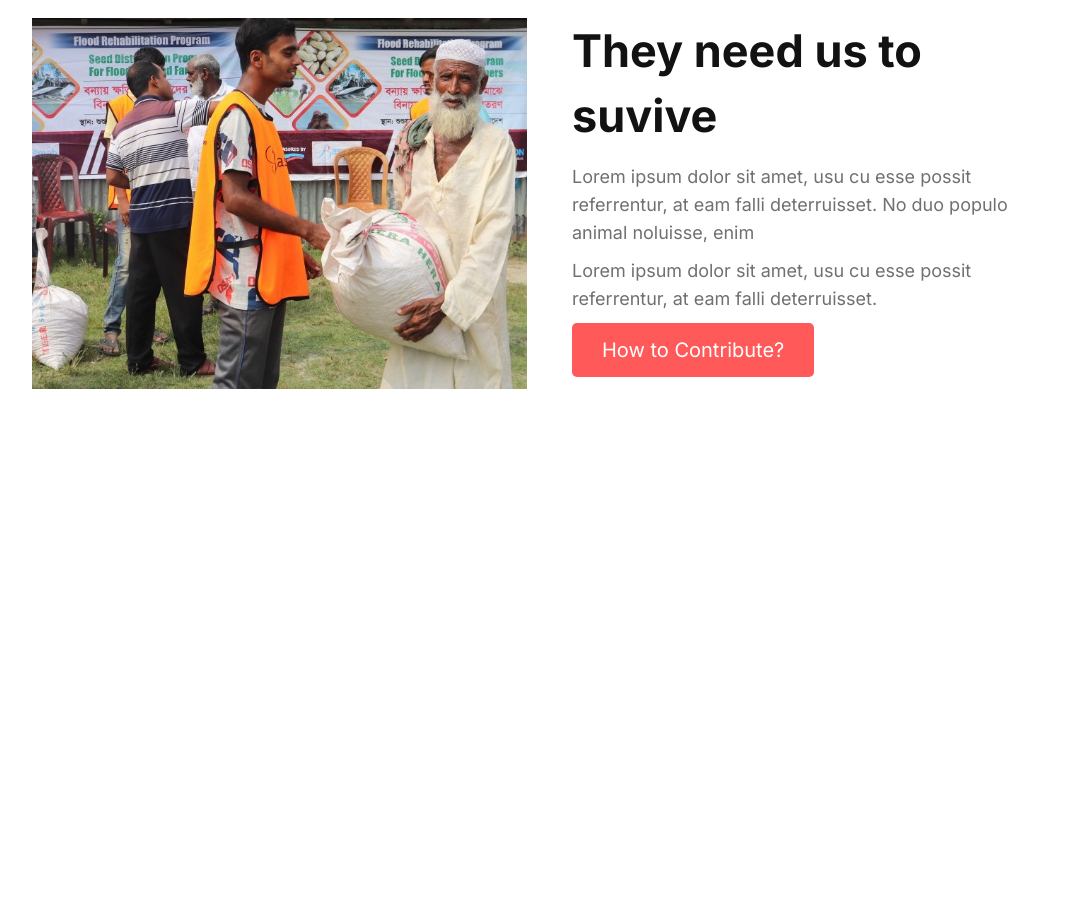
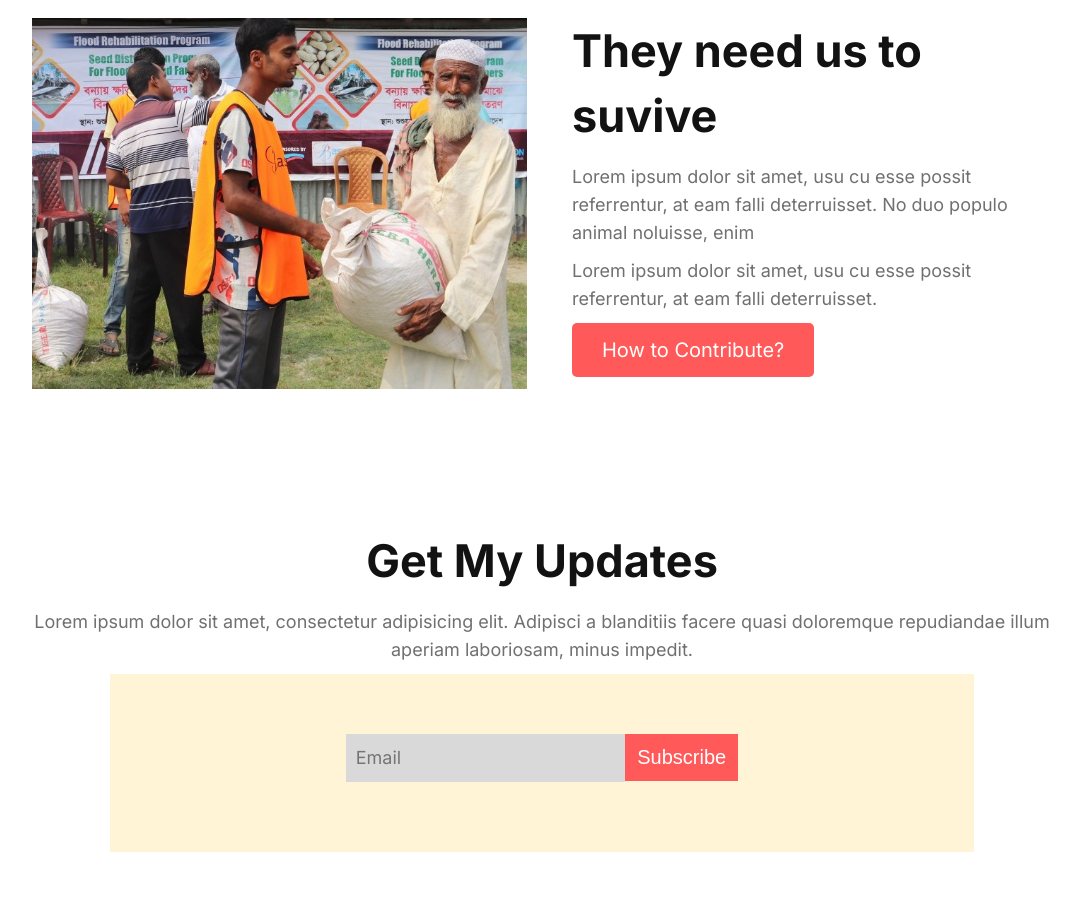
Before and after one commit to fakhrulTax/donate-today, a plain HTML site: page index.html in a window 1280 px wide. Shown: the part 2223-3125 px from the top of the page, without its empty margins (98-1178 px from the left). Before the commit the page ends 2701 px from the top, so only its background shows below. Drawn offline with Linux system fonts and the light colour scheme.

Commit message:
subscriton added

```diff
--- a/css/style.css
+++ b/css/style.css
@@ -139,3 +139,21 @@ header p{
 .blog-child img{
     width: 100%;
 }
+/** Subscription ***/
+.subscription-form{
+    background-color: #FFF4D6;
+    padding: 60px 0;
+    box-sizing: border-box;
+    width: 80%;
+    margin: 0 auto;
+}
+.subscription-form input{
+    padding: 10px;
+    background-color: #D9D9D9;
+    border: 0px;
+}
+.subscription-form .btn{
+    margin-left: -4px;
+    padding: 12px;
+    border-radius: 0;
+}
--- a/index.html
+++ b/index.html
@@ -96,5 +96,18 @@
         </div>
     </section>
 <!--End Blog ---->
+
+<!--Start Subscription ---->
+    <section class="subscription flex-container">
+        <div class="wrapper text-center">
+            <h2>Get My Updates</h2>
+            <p>Lorem ipsum dolor sit amet, consectetur adipisicing elit. Adipisci a blanditiis facere quasi doloremque repudiandae illum aperiam laboriosam, minus impedit.</p>
+            <form action="#" method="POST" class="subscription-form text-center">
+                <input type="email" name="email" placeholder="Email">
+                <button type="submit" class="btn">Subscribe</button>
+            </form>
+        </div>
+    </section>
+<!--End Subscription ---->
 </body>
 </html>
```
